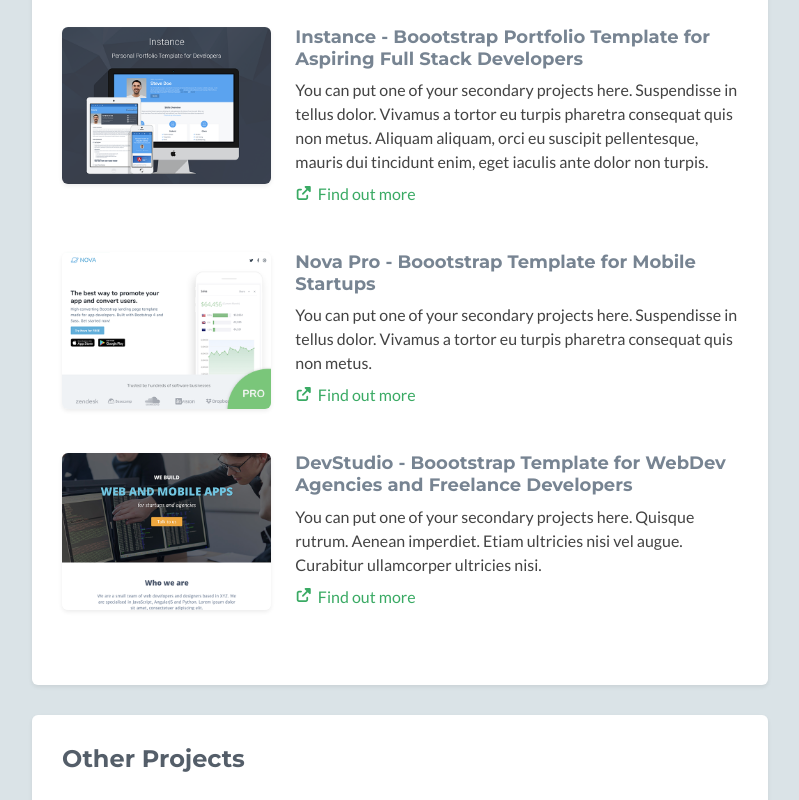
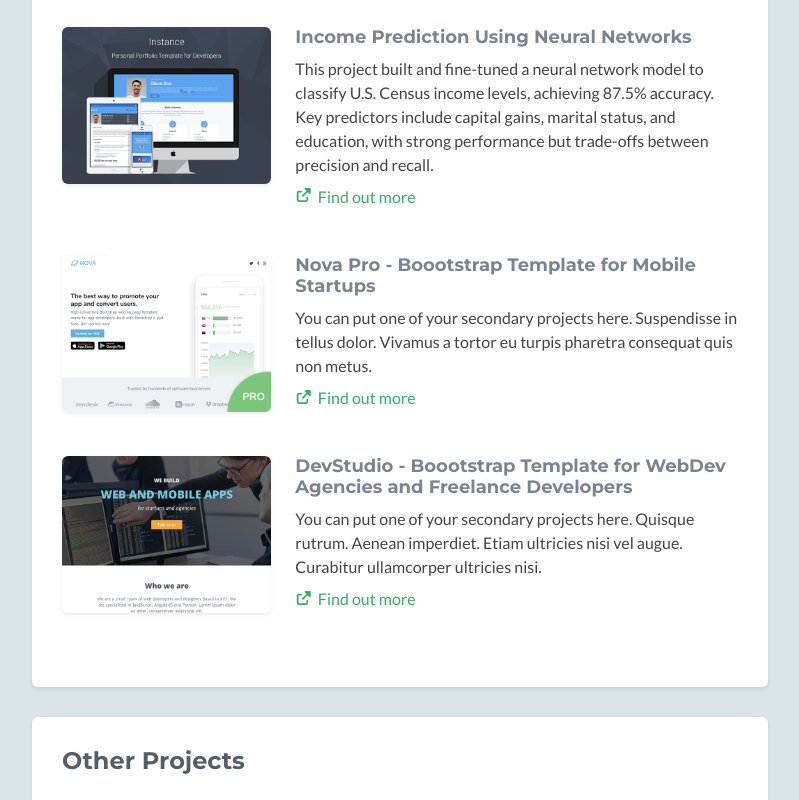
Before and after one commit to RuiyunChao/portfolio, a plain HTML site: page index.html in a window 1280 px wide. Shown: the part 1965-2765 px from the top of the page, without its empty margins (50-849 px from the left). Drawn offline with nearby package versions, Linux system fonts and the light colour scheme; no server answers; a script that the page names is missing; some icons are missing.

Commit message:
Update index.html

```diff
--- a/index.html
+++ b/index.html
@@ -123,9 +123,9 @@
                                 <img class="img-fluid project-image rounded shadow-sm" src="assets/images/projects/project-3.png" alt="project name" />
                                 </a>
                                 <div class="desc col-md-8 col-12">
-                                    <h3 class="title"><a href="https://themes.3rdwavemedia.com/bootstrap-templates/resume/instance-bootstrap-portfolio-theme-for-developers/" target="_blank">Instance - Boootstrap Portfolio Template for Aspiring Full Stack Developers</a></h3>
-                                    <p class="mb-2">You can put one of your secondary projects here. Suspendisse in tellus dolor. Vivamus a tortor eu turpis pharetra consequat quis non metus. Aliquam aliquam, orci eu suscipit pellentesque, mauris dui tincidunt enim, eget iaculis ante dolor non turpis.</p>
-                                    <p><a class="more-link" href="https://themes.3rdwavemedia.com/bootstrap-templates/resume/instance-bootstrap-portfolio-theme-for-developers/" target="_blank"><i class="fas fa-external-link-alt"></i>Find out more</a></p>
+                                    <h3 class="title"><a href="https://github.com/RuiyunChao/Income-Prediction-Using-Neural-Networks" target="_blank">Income Prediction Using Neural Networks</a></h3>
+                                    <p class="mb-2">This project built and fine-tuned a neural network model to classify U.S. Census income levels, achieving 87.5% accuracy. Key predictors include capital gains, marital status, and education, with strong performance but trade-offs between precision and recall.</p>
+                                    <p><a class="more-link" href="https://github.com/RuiyunChao/Income-Prediction-Using-Neural-Networks" target="_blank"><i class="fas fa-external-link-alt"></i>Find out more</a></p>
                                 </div><!--//desc-->
                             </div><!--//item-->
 
```
